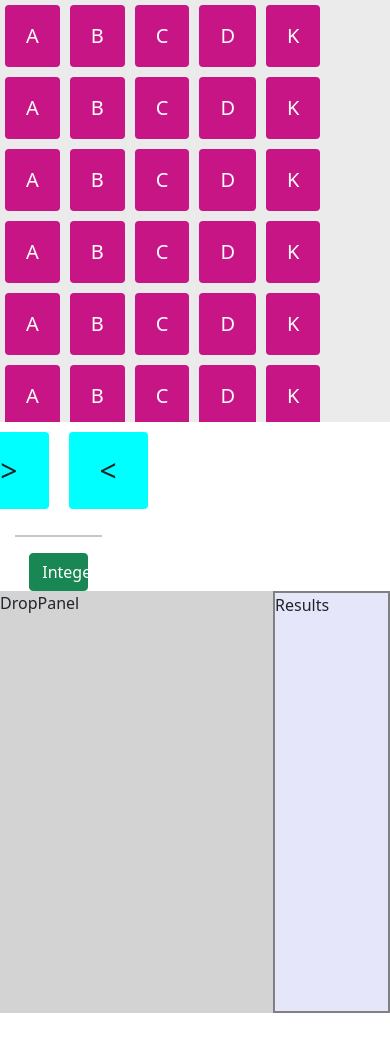
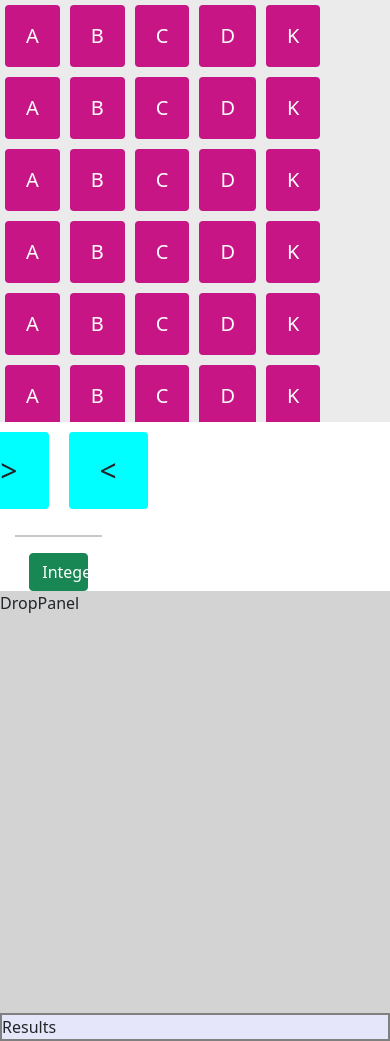
Before and after one commit to KUSUM24/Drag-And-Drop, a React (Create React App) app: page / in a window 390 px wide. Before the commit the page ends 1013 px from the top, so only its background shows below. Built offline with nearby package versions, Linux system fonts and the light colour scheme.

Commit message:
route issue solved

```diff
--- a/package.json
+++ b/package.json
@@ -1,6 +1,5 @@
 {
   "name": "new-app",
-  "homepage": "https://kusum24.github.io/Corona_Statistics/",
   "version": "0.1.0",
   "private": true,
   "dependencies": {
--- a/public/index.html
+++ b/public/index.html
@@ -4,7 +4,7 @@
     <meta charset="utf-8" />
     <meta name="viewport" content="width=device-width, initial-scale=1" />
     <meta name="theme-color" content="#000000" />
-    <title>SurgeUp-Task</title>
+    <title>Drag and Drop</title>
     <style></style>
   </head>
   <body>
--- a/src/styles/custom.css
+++ b/src/styles/custom.css
@@ -59,4 +59,13 @@ hr {
   .drag-panel {
     flex-direction: column;
   }
+  .drop-panel--container {
+    width: 100%;
+  }
+  .results--container {
+    width: 100%;
+  }
+  .drop-panel {
+    flex-direction: column;
+  }
 }
```
Also changed, not shown: 1 other file (tests, documents, lock files or other folders).
